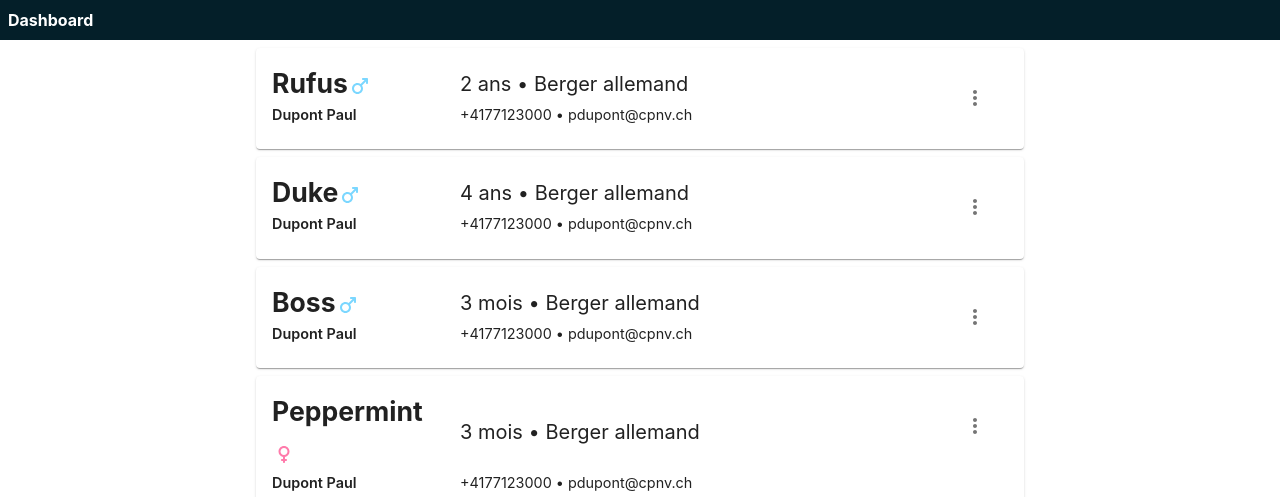
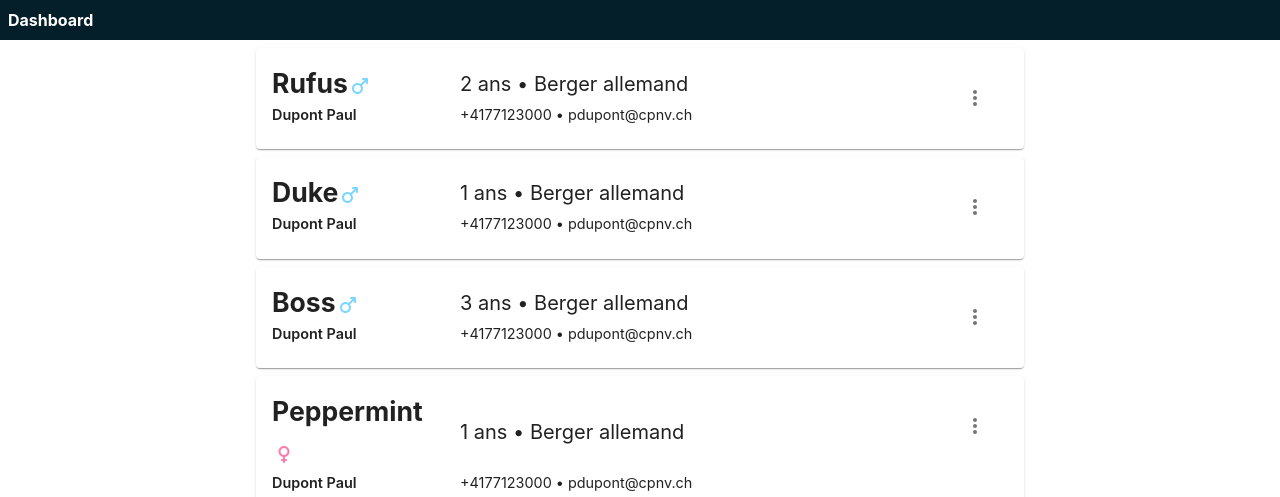
Before and after one commit to CPNV-ES/PRW3_What-The-Dog, a Next.js app: page /dogs in a window 1280 px wide. Shown: the top 497 px of the page. Built offline with nearby package versions, Linux system fonts and the light colour scheme.

Commit message:
Refactor

```diff
--- a/src/ui/DogCard.tsx
+++ b/src/modules/dog/DogCard.tsx
@@ -1,11 +1,11 @@
-import { Dog, Gender } from '../types/dog';
+import Dog from './dog';
 import * as React from 'react';
 import Card from '@mui/material/Card';
 import CardContent from '@mui/material/CardContent';
 import Typography from '@mui/material/Typography';
-import { getAgeMonths } from '../lib/getAge';
+import { getAgeMonths } from '../../lib/getAge';
 import { Grid } from '@mui/material';
-import { Link } from '../ui/core/Link';
+import { Link } from '../../ui/core/Link';
 import { CardActionArea } from '@mui/material';
 import MaleRoundedIcon from '@mui/icons-material/MaleRounded';
 import FemaleRoundedIcon from '@mui/icons-material/FemaleRounded';
@@ -19,7 +19,7 @@ type DogProp = {
 }
 
 export const DogCard = ({ dog } : DogProp) => {
-  var ageMonths: number = getAgeMonths(dog.birthday);
+  var ageMonths: number = getAgeMonths(dog.birthdate);
   var ageString = ageMonths >= 12 ? `${Math.floor(ageMonths / 12)} ans` : `${ageMonths} mois`;
   const [anchorEl, setAnchorEl] = React.useState(null);
   const open = Boolean(anchorEl);
@@ -30,8 +30,8 @@ export const DogCard = ({ dog } : DogProp) => {
     setAnchorEl(null);
   };
   const cardActions = [
-    { label: "Edit", action: (id) => { alert("Edit" + id) } },
-    { label: "Delete", action: (id) => { alert("Delete" + id) } }
+    { label: "Edit", action: (id: string) => { alert("Edit" + id) } },
+    { label: "Delete", action: (id: string) => { alert("Delete" + id) } }
   ]
 
   return (
@@ -41,8 +41,8 @@ export const DogCard = ({ dog } : DogProp) => {
           <Grid item xs={3}>
             <Link href="/dogs/123">
               <span style={{ fontWeight: 'bold', fontSize: '1.66em' }}>
-                { dog.name }
-                { dog.gender == Gender.Male ? <MaleRoundedIcon style={{color: '#7BD7FF'}}/> : <FemaleRoundedIcon style={{color:'#FF7BAB'}}/> }
+                { dog.noun }
+                { !dog.female ? <MaleRoundedIcon style={{color: '#7BD7FF'}}/> : <FemaleRoundedIcon style={{color:'#FF7BAB'}}/> }
               </span>
             </Link>
           </Grid>
@@ -92,9 +92,9 @@ export const DogCard = ({ dog } : DogProp) => {
           <Grid item xs={3}>
             <Link href={'/clients/123'}>
               <span style={{ fontWeight: '600' }}>
-                { dog.master.lastName }
+                { dog.master.lastname }
                 { ' ' }
-                { dog.master.firstName }
+                { dog.master.firstname }
               </span>
             </Link>
           </Grid>
--- /dev/null
+++ b/src/modules/dog/dog.tsx
@@ -0,0 +1,17 @@
+import { Client } from "../client/client";
+
+export type Dog {
+    id: string;
+    noun: string;
+    female: boolean;
+    birthdate: Date;
+    sterilized: boolean;
+    chemical: boolean;
+    color: string;
+    dead: boolean;
+    master: any;
+    breed: string;
+    //client: Client;
+    //breed: Breed;
+    //crossbreed: Breed;
+}
--- a/src/pages/dogs/index.tsx
+++ b/src/pages/dogs/index.tsx
@@ -1,17 +1,16 @@
 import type { NextPage } from "next";
-import { DogCard } from  '../../ui/DogCard';
-import { Dog, Gender } from '../../types/dog';
-import { Client } from '../../types/client';
 import { Container, Fab } from "@mui/material";
 import AddIcon from '@mui/icons-material/Add';
+import { DogCard } from "../../modules/dog/DogCard";
+import { Dog } from "../../modules/dog/dog";
 
-const paul = new Client("Paul", "Dupont", Gender.Male, "pdupont@cpnv.ch", "+4177123000");
+const paul = { firstname: "Paul", lastname: "Dupont", female: false, email: "pdupont@cpnv.ch", phone: "+4177123000" };
 
-const Dogs = [
-  new Dog("1", "Rufus", Gender.Male, new Date("2020-01-01"), "Berger allemand", paul),
-  new Dog("2", "Duke", Gender.Male, new Date("2018-01-01"), "Berger allemand", paul),
-  new Dog("3", "Boss", Gender.Male, new Date("2021-12-01"), "Berger allemand", paul),
-  new Dog("4", "Peppermint", Gender.Female, new Date("2021-12-01"), "Berger allemand", paul),
+const Dogs: Dog[] = [
+  { id: "1", noun: "Rufus", female: false, birthdate: new Date("2020-01-01"), breed: "Berger allemand", master: paul, sterilized: false, chemical: false, color: "", dead: false },
+  { id: "2", noun: "Duke", female: false, birthdate: new Date("2020-05-01"), breed: "Berger allemand", master: paul, sterilized: false, chemical: false, color: "", dead: false },
+  { id: "3", noun: "Boss", female: false, birthdate: new Date("2019-01-01"), breed: "Berger allemand", master: paul, sterilized: false, chemical: false, color: "", dead: false },
+  { id: "4", noun: "Peppermint", female: true, birthdate: new Date("2021-01-01"), breed: "Berger allemand", master: paul, sterilized: false, chemical: false, color: "", dead: false },
 ];
 
 const DogsIndex = () => {
--- a/src/types/client.ts
+++ /dev/null
@@ -1,5 +0,0 @@
-import { Gender } from './dog';
-
-export class Client {
-  constructor(public firstName: string, public lastName: string, public gender: Gender, public email: String, public phone: string) {}
-}
--- a/src/types/dog.ts
+++ /dev/null
@@ -1,10 +0,0 @@
-import { Client } from './client';
-
-export enum Gender {
-  Male,
-  Female
-}
-
-export class Dog {
-  constructor(public id: string, public name: string, public gender: Gender, public birthday: Date, public breed: string, public master: Client) {}
-}
```
